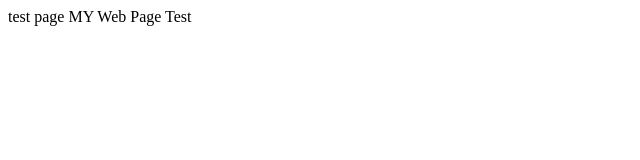
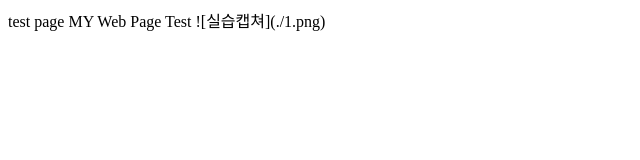
Before and after one commit to kangdongwoo01/kangdongwoo01.github.io, a plain HTML site: page index.html in a window 1280 px wide. Shown: the whole page, without its empty margins (0-640 px from the left). Drawn offline with Linux system fonts and the light colour scheme.

Commit message:
Update index.html

```diff
--- a/index.html
+++ b/index.html
@@ -2,5 +2,9 @@
    <head> test page</head>
    <body>
      MY Web Page Test
+
+
+![실습캡쳐](./1.png)
+
    </body>
 </html>
```
